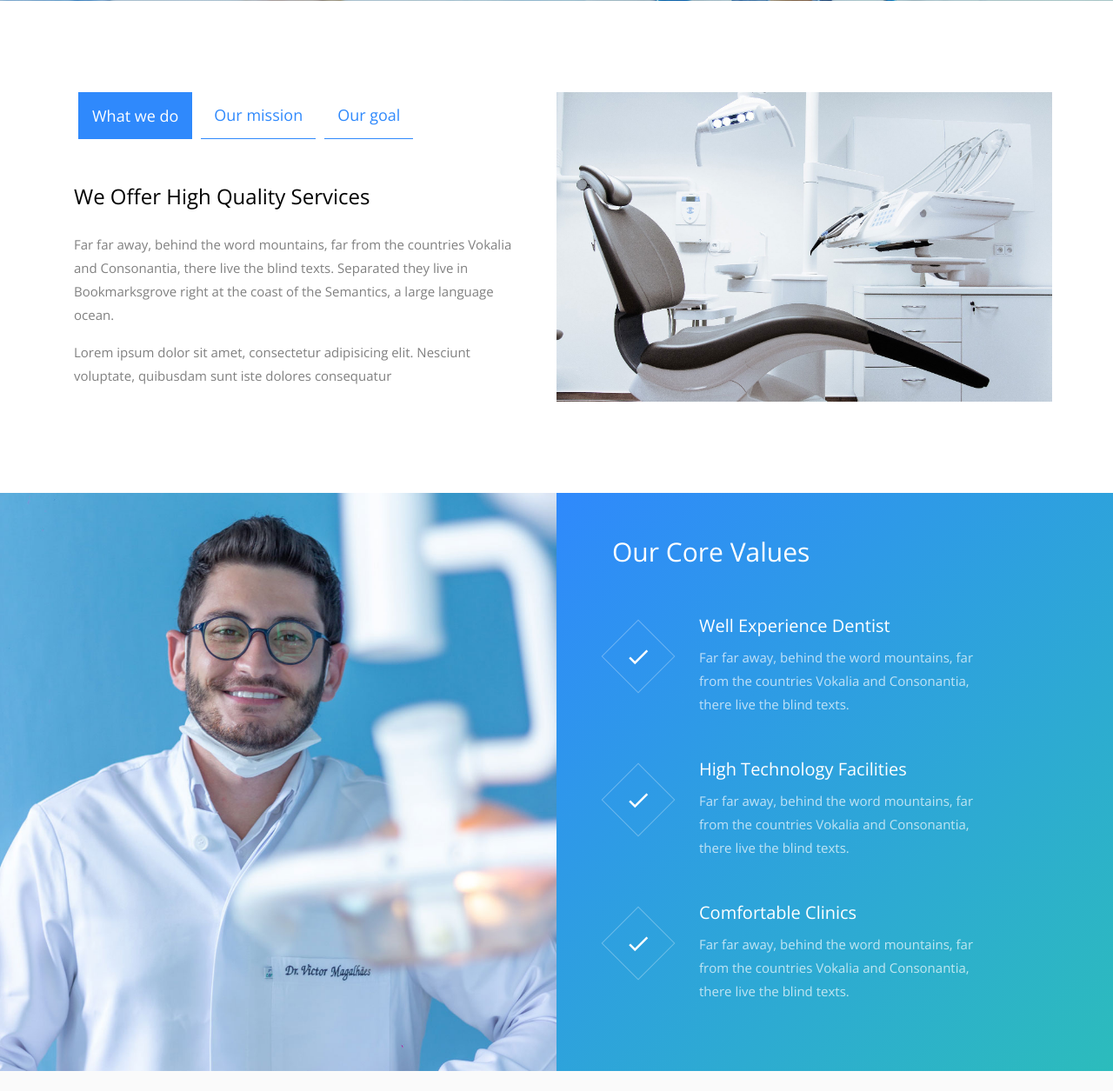
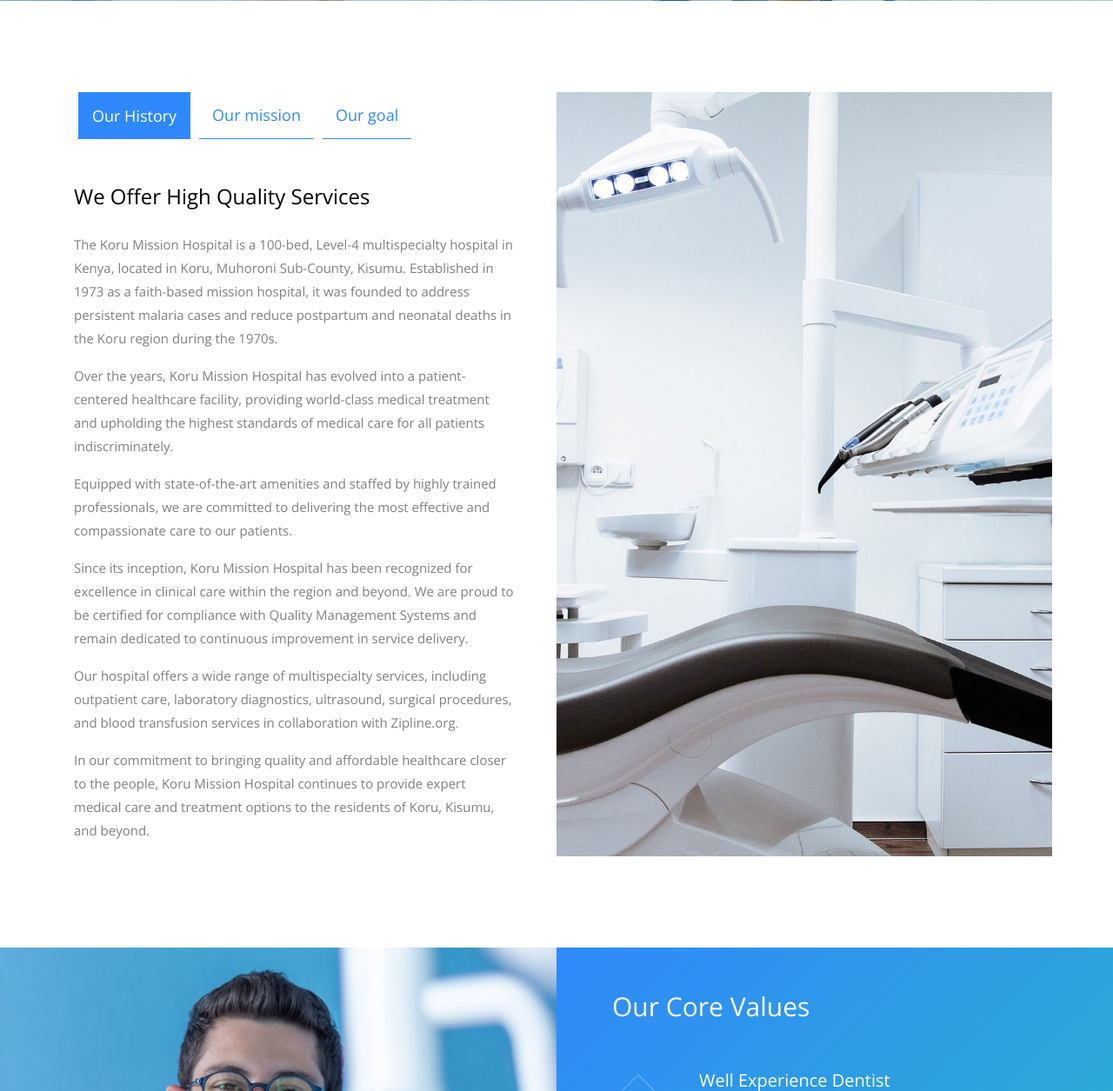
Before and after one commit to andyosyndoh/mission, a Django app: page /about.html in a window 1280 px wide. Shown: the part 399-1654 px from the top of the page at 87% size. Run offline with Django 5.2, Linux system fonts and the light colour scheme; some libraries are stand-ins or nearby versions; some web fonts are replaced.

Commit message:
style: add content-history

```diff
--- a/clinicapp/templates/about.html
+++ b/clinicapp/templates/about.html
@@ -74,7 +74,7 @@
 		    		<div class="row">
 		          <div class="col-md-12 nav-link-wrap mb-5">
 		            <div class="nav ftco-animate nav-pills" id="v-pills-tab" role="tablist" aria-orientation="vertical">
-		              <a class="nav-link active" id="v-pills-whatwedo-tab" data-toggle="pill" href="#v-pills-whatwedo" role="tab" aria-controls="v-pills-whatwedo" aria-selected="true">What we do</a>
+		              <a class="nav-link active" id="v-pills-whatwedo-tab" data-toggle="pill" href="#v-pills-whatwedo" role="tab" aria-controls="v-pills-whatwedo" aria-selected="true">Our History</a>
 
 		              <a class="nav-link" id="v-pills-mission-tab" data-toggle="pill" href="#v-pills-mission" role="tab" aria-controls="v-pills-mission" aria-selected="false">Our mission</a>
 
@@ -88,8 +88,12 @@
 		              <div class="tab-pane fade show active" id="v-pills-whatwedo" role="tabpanel" aria-labelledby="v-pills-whatwedo-tab">
 		              	<div>
 			                <h2 class="mb-4">We Offer High Quality Services</h2>
-			              	<p>Far far away, behind the word mountains, far from the countries Vokalia and Consonantia, there live the blind texts. Separated they live in Bookmarksgrove right at the coast of the Semantics, a large language ocean.</p>
-			                <p>Lorem ipsum dolor sit amet, consectetur adipisicing elit. Nesciunt voluptate, quibusdam sunt iste dolores consequatur</p>
+			              	<p>The Koru Mission Hospital is a 100-bed, Level-4 multispecialty hospital in Kenya, located in Koru, Muhoroni Sub-County, Kisumu. Established in 1973 as a faith-based mission hospital, it was founded to address persistent malaria cases and reduce postpartum and neonatal deaths in the Koru region during the 1970s. </p>
+			                <p>Over the years, Koru Mission Hospital has evolved into a patient-centered healthcare facility, providing world-class medical treatment and upholding the highest standards of medical care for all patients indiscriminately.</p>
+                      <p>Equipped with state-of-the-art amenities and staffed by highly trained professionals, we are committed to delivering the most effective and compassionate care to our patients.</p>
+                      <p>Since its inception, Koru Mission Hospital has been recognized for excellence in clinical care within the region and beyond. We are proud to be certified for compliance with Quality Management Systems and remain dedicated to continuous improvement in service delivery.</p>
+                      <p>Our hospital offers a wide range of multispecialty services, including outpatient care, laboratory diagnostics, ultrasound, surgical procedures, and blood transfusion services in collaboration with Zipline.org.</p>
+                      <p>In our commitment to bringing quality and affordable healthcare closer to the people, Koru Mission Hospital continues to provide expert medical care and treatment options to the residents of Koru, Kisumu, and beyond.</p>
 				            </div>
 		              </div>
 
```
